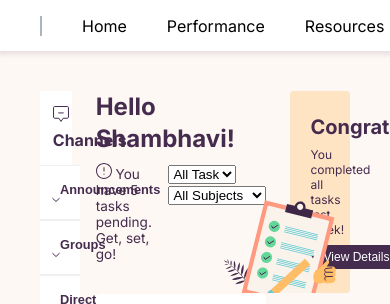
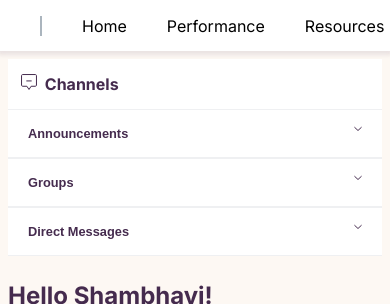
Before and after one commit to aniketbamotra/ClassroomDashboard, a plain HTML site: page index.html in a window 390 px wide. Shown: the top 304 px of the page. Drawn offline with Linux system fonts and the light colour scheme.

Commit message:
made responsive

```diff
--- a/index.html
+++ b/index.html
@@ -5,7 +5,7 @@
     <meta charset="UTF-8">
     <meta http-equiv="X-UA-Compatible" content="IE=edge">
     <meta name="viewport" content="width=device-width, initial-scale=1.0">
-    <title>Hackathon 2</title>
+    <title>Classroom Dashboard</title>
     <link rel="preconnect" href="https://fonts.googleapis.com">
     <link rel="preconnect" href="https://fonts.gstatic.com" crossorigin>
     <link href="https://fonts.googleapis.com/css2?family=Inter:wght@100;300;400;500;600;700&display=swap"
--- a/style.css
+++ b/style.css
@@ -58,6 +58,47 @@ ul{
 .right-sidebar{
     grid-column: 10/13;
 }
+
+@media (max-width: 1023px) {
+    .grid-container {
+        display: grid;
+        grid-template-columns: repeat(8, 1fr);
+        gap: 1.5rem;
+        margin: .5rem;
+    }
+        .left-sidebar {
+            grid-column: 6/9;
+        }
+
+        .main-content {
+            grid-column: 1/6;
+        }
+
+        .right-sidebar {
+            grid-column: 6/9;
+        }
+}
+
+@media (max-width: 768px) {
+    .grid-container {
+        display: grid;
+        grid-template-columns: repeat(4, 1fr);
+        gap: 1.5rem;
+        margin: .5rem;
+    }
+        .left-sidebar {
+            grid-column: 1/-1;
+        }
+
+        .main-content {
+            grid-column: 1/-1;
+        }
+
+        .right-sidebar {
+            grid-column: 1/-1;
+        }
+}
+
 .left-sidebar, .right-sidebar{
     border-radius: 4px;
 }
```
